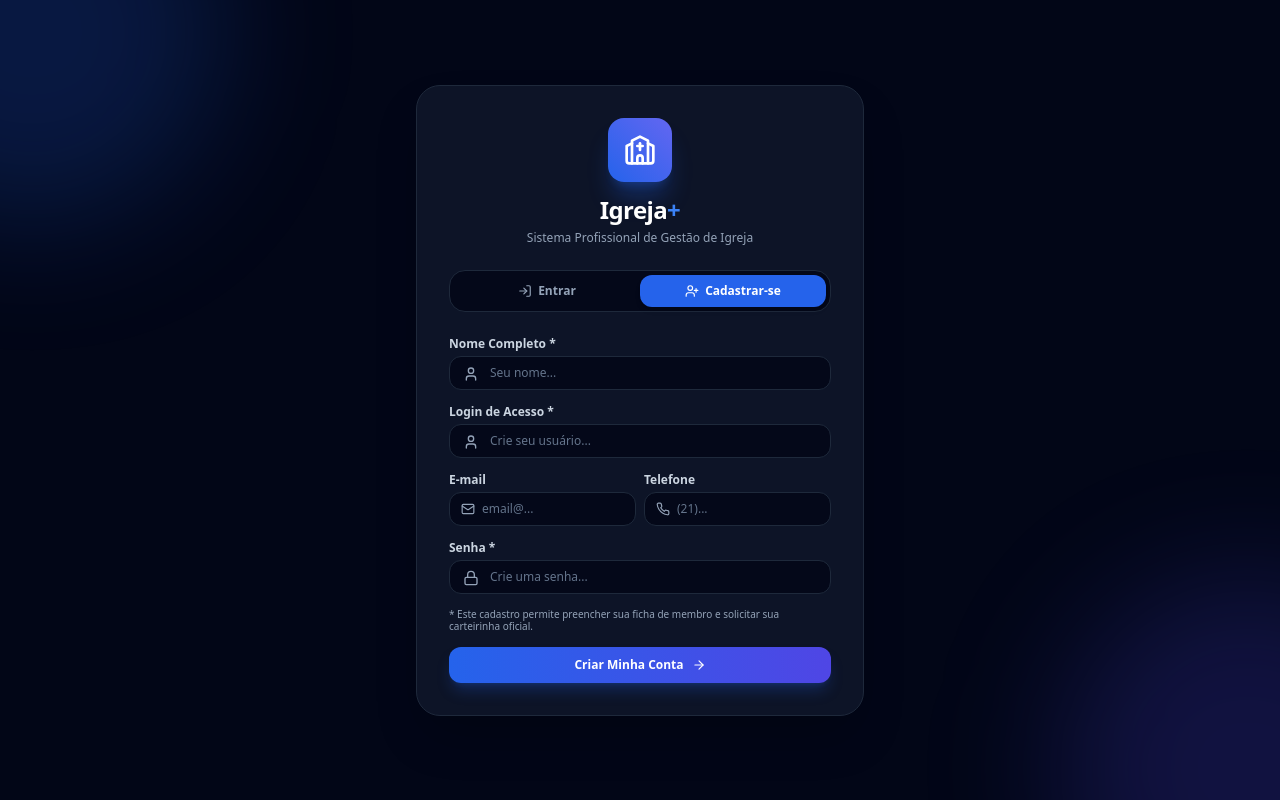
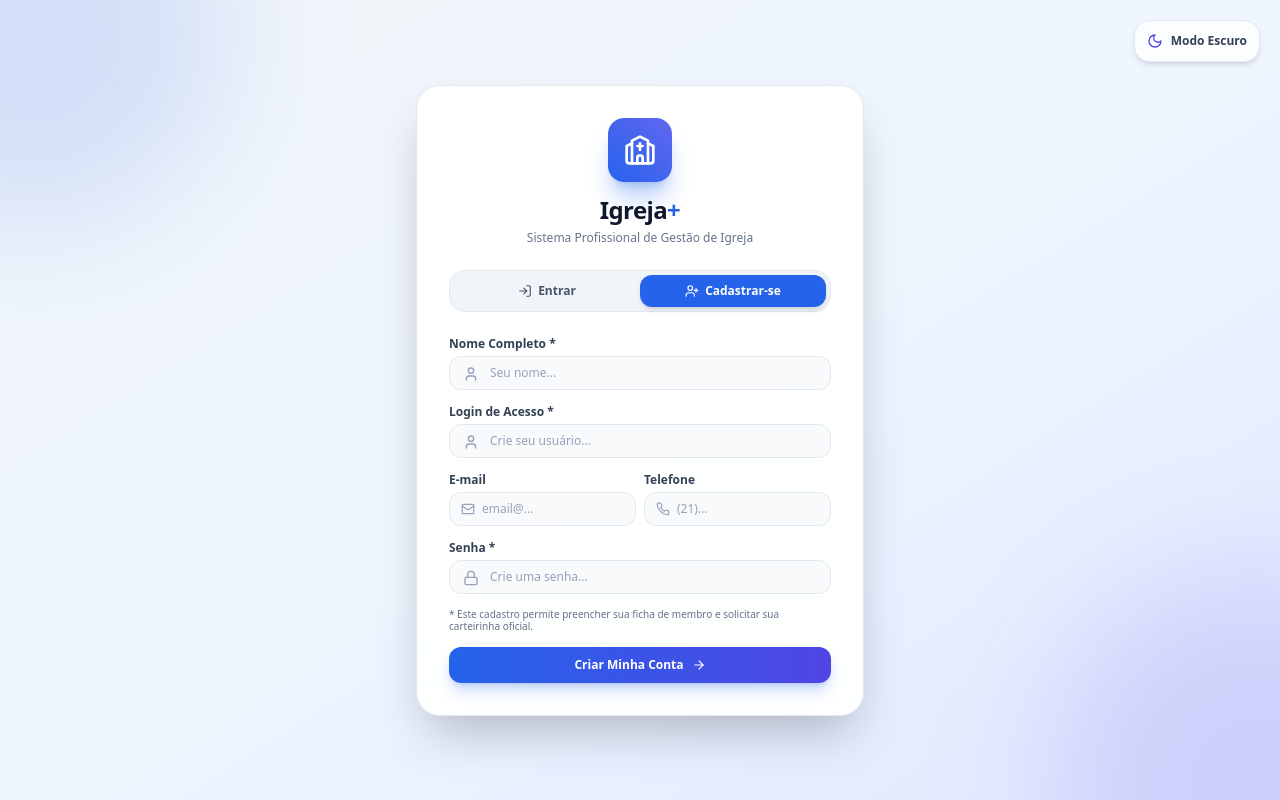
Before and after one commit to MarlosCesar/igrejaPlus, a React (Vite) app in the folder frontend/: page /login in a window 1280 px wide. Both pictures are taken after a click on the button "Cadastrar-se". Built offline with nearby package versions, Linux system fonts and the light colour scheme.

Commit message:
fix: Ajusta cor da fonte do usuario para preto no modo claro e adiciona seletor Modo Claro/Escuro na tela de Login com preferencia salva

```diff
--- a/frontend/src/components/layout/Navbar.tsx
+++ b/frontend/src/components/layout/Navbar.tsx
@@ -53,10 +53,10 @@ export const Navbar: React.FC<NavbarProps> = ({ onToggleMobileMenu }) => {
             {user?.user_nome?.charAt(0).toUpperCase() || 'U'}
           </div>
           <div className="hidden md:block text-left">
-            <p className="text-xs font-medium text-slate-200 dark:text-slate-200 light:text-slate-900 leading-none">
+            <p className="text-xs font-bold text-slate-900 dark:text-slate-100 leading-none">
               {user?.user_nome || 'Usuário'}
             </p>
-            <p className="text-[10px] text-blue-400 font-medium leading-none mt-1">
+            <p className="text-[10px] text-blue-600 dark:text-blue-400 font-semibold leading-none mt-1">
               {user?.user_nivel || 'Membro'}
             </p>
           </div>
--- a/frontend/src/pages/Login.tsx
+++ b/frontend/src/pages/Login.tsx
@@ -1,10 +1,12 @@
 import React, { useState } from 'react';
 import { useNavigate } from 'react-router-dom';
-import { Church, Lock, User, ArrowRight, AlertCircle, Loader2, Mail, Phone, UserPlus, LogIn } from 'lucide-react';
+import { Church, Lock, User, ArrowRight, AlertCircle, Loader2, Mail, Phone, UserPlus, LogIn, Sun, Moon } from 'lucide-react';
 import { useAuth } from '../context/AuthContext';
+import { useTheme } from '../context/ThemeContext';
 import api from '../services/api';
 
 export const Login: React.FC = () => {
+  const { theme, toggleTheme } = useTheme();
   const [isRegisterMode, setIsRegisterMode] = useState(false);
 
   // Form fields
@@ -78,32 +80,51 @@ export const Login: React.FC = () => {
   };
 
   return (
-    <div className="min-h-screen bg-slate-950 flex items-center justify-center p-4 relative overflow-hidden">
+    <div className="min-h-screen bg-gradient-to-br from-slate-100 via-blue-50 to-indigo-100 dark:bg-slate-950 dark:from-slate-950 dark:to-slate-900 flex items-center justify-center p-4 relative overflow-hidden transition-colors duration-300">
       {/* Background Glows */}
-      <div className="absolute -top-40 -left-40 w-96 h-96 bg-blue-600/20 rounded-full blur-3xl pointer-events-none" />
-      <div className="absolute -bottom-40 -right-40 w-96 h-96 bg-indigo-600/20 rounded-full blur-3xl pointer-events-none" />
+      <div className="absolute -top-40 -left-40 w-96 h-96 bg-blue-600/15 dark:bg-blue-600/20 rounded-full blur-3xl pointer-events-none" />
+      <div className="absolute -bottom-40 -right-40 w-96 h-96 bg-indigo-600/15 dark:bg-indigo-600/20 rounded-full blur-3xl pointer-events-none" />
 
-      <div className="w-full max-w-md bg-slate-900/90 border border-slate-800 rounded-3xl p-8 shadow-2xl backdrop-blur-xl z-10 space-y-6">
+      {/* Theme Toggle Button */}
+      <button
+        onClick={toggleTheme}
+        className="absolute top-5 right-5 p-3 rounded-2xl bg-white/80 dark:bg-slate-900/80 border border-slate-200 dark:border-slate-800 text-slate-700 dark:text-slate-300 shadow-md backdrop-blur-md hover:bg-slate-100 dark:hover:bg-slate-800 transition-all z-50 flex items-center space-x-2 text-xs font-semibold"
+        title={`Alternar para modo ${theme === 'dark' ? 'claro' : 'escuro'}`}
+      >
+        {theme === 'dark' ? (
+          <>
+            <Sun className="w-4 h-4 text-amber-400" />
+            <span>Modo Claro</span>
+          </>
+        ) : (
+          <>
+            <Moon className="w-4 h-4 text-indigo-600" />
+            <span>Modo Escuro</span>
+          </>
+        )}
+      </button>
+
+      <div className="w-full max-w-md bg-white/95 dark:bg-slate-900/90 border border-slate-200 dark:border-slate-800 rounded-3xl p-8 shadow-2xl backdrop-blur-xl z-10 space-y-6 transition-colors duration-300">
         {/* Logo Header */}
         <div className="text-center">
           <div className="inline-flex items-center justify-center w-16 h-16 rounded-2xl bg-gradient-to-tr from-blue-600 to-indigo-500 text-white shadow-xl shadow-blue-600/30 mb-3">
             <Church className="w-8 h-8" />
           </div>
-          <h1 className="text-2xl font-extrabold text-white tracking-tight">
-            Igreja<span className="text-blue-500">+</span>
+          <h1 className="text-2xl font-extrabold text-slate-900 dark:text-white tracking-tight">
+            Igreja<span className="text-blue-600 dark:text-blue-500">+</span>
           </h1>
-          <p className="text-xs text-slate-400 mt-1">Sistema Profissional de Gestão de Igreja</p>
+          <p className="text-xs text-slate-500 dark:text-slate-400 mt-1">Sistema Profissional de Gestão de Igreja</p>
         </div>
 
         {/* Tab Switcher */}
-        <div className="grid grid-cols-2 p-1 bg-slate-950/80 border border-slate-800 rounded-2xl">
+        <div className="grid grid-cols-2 p-1 bg-slate-100 dark:bg-slate-950/80 border border-slate-200 dark:border-slate-800 rounded-2xl">
           <button
             type="button"
             onClick={() => { setIsRegisterMode(false); setError(''); }}
             className={`py-2 text-xs font-bold rounded-xl transition-all flex items-center justify-center space-x-1.5 ${
               !isRegisterMode
                 ? 'bg-blue-600 text-white shadow-md'
-                : 'text-slate-400 hover:text-slate-200'
+                : 'text-slate-600 dark:text-slate-400 hover:text-slate-900 dark:hover:text-slate-200'
             }`}
           >
             <LogIn className="w-3.5 h-3.5" />
@@ -115,7 +136,7 @@ export const Login: React.FC = () => {
             className={`py-2 text-xs font-bold rounded-xl transition-all flex items-center justify-center space-x-1.5 ${
               isRegisterMode
                 ? 'bg-blue-600 text-white shadow-md'
-                : 'text-slate-400 hover:text-slate-200'
+                : 'text-slate-600 dark:text-slate-400 hover:text-slate-900 dark:hover:text-slate-200'
             }`}
           >
             <UserPlus className="w-3.5 h-3.5" />
@@ -124,7 +145,7 @@ export const Login: React.FC = () => {
         </div>
 
         {error && (
-          <div className="p-3.5 rounded-xl bg-red-500/10 border border-red-500/20 flex items-start space-x-3 text-red-400 text-xs">
+          <div className="p-3.5 rounded-xl bg-red-500/10 border border-red-500/20 flex items-start space-x-3 text-red-600 dark:text-red-400 text-xs">
             <AlertCircle className="w-4 h-4 shrink-0 mt-0.5" />
             <span>{error}</span>
           </div>
@@ -134,7 +155,7 @@ export const Login: React.FC = () => {
         {!isRegisterMode ? (
           <form onSubmit={handleSubmitLogin} className="space-y-4">
             <div>
-              <label className="block text-xs font-semibold text-slate-300 mb-1.5">Login / Usuário</label>
+              <label className="block text-xs font-semibold text-slate-700 dark:text-slate-300 mb-1.5">Login / Usuário</label>
               <div className="relative">
                 <User className="absolute left-3.5 top-3 w-4 h-4 text-slate-400" />
                 <input
@@ -143,13 +164,13 @@ export const Login: React.FC = () => {
                   value={loginInput}
                   onChange={(e) => setLoginInput(e.target.value)}
                   placeholder="Seu usuário..."
-                  className="w-full bg-slate-950/80 border border-slate-800 rounded-xl pl-10 pr-4 py-2.5 text-sm text-slate-100 placeholder:text-slate-500 focus:outline-none focus:ring-2 focus:ring-blue-500/50 transition-all"
+                  className="w-full bg-slate-50 dark:bg-slate-950/80 border border-slate-200 dark:border-slate-800 rounded-xl pl-10 pr-4 py-2.5 text-sm text-slate-900 dark:text-slate-100 placeholder:text-slate-400 dark:placeholder:text-slate-500 focus:outline-none focus:ring-2 focus:ring-blue-500/50 transition-all"
                 />
               </div>
             </div>
 
             <div>
-              <label className="block text-xs font-semibold text-slate-300 mb-1.5">Senha</label>
+              <label className="block text-xs font-semibold text-slate-700 dark:text-slate-300 mb-1.5">Senha</label>
               <div className="relative">
                 <Lock className="absolute left-3.5 top-3 w-4 h-4 text-slate-400" />
                 <input
@@ -158,7 +179,7 @@ export const Login: React.FC = () => {
                   value={senhaInput}
                   onChange={(e) => setSenhaInput(e.target.value)}
                   placeholder="••••••••"
-                  className="w-full bg-slate-950/80 border border-slate-800 rounded-xl pl-10 pr-4 py-2.5 text-sm text-slate-100 placeholder:text-slate-500 focus:outline-none focus:ring-2 focus:ring-blue-500/50 transition-all"
+                  className="w-full bg-slate-50 dark:bg-slate-950/80 border border-slate-200 dark:border-slate-800 rounded-xl pl-10 pr-4 py-2.5 text-sm text-slate-900 dark:text-slate-100 placeholder:text-slate-400 dark:placeholder:text-slate-500 focus:outline-none focus:ring-2 focus:ring-blue-500/50 transition-all"
                 />
               </div>
             </div>
@@ -182,7 +203,7 @@ export const Login: React.FC = () => {
           /* REGISTER FORM */
           <form onSubmit={handleSubmitRegister} className="space-y-3.5">
             <div>
-              <label className="block text-xs font-semibold text-slate-300 mb-1">Nome Completo *</label>
+              <label className="block text-xs font-semibold text-slate-700 dark:text-slate-300 mb-1">Nome Completo *</label>
               <div className="relative">
                 <User className="absolute left-3.5 top-2.5 w-4 h-4 text-slate-400" />
                 <input
@@ -191,13 +212,13 @@ export const Login: React.FC = () => {
                   value={nomeInput}
                   onChange={(e) => setNomeInput(e.target.value)}
                   placeholder="Seu nome..."
-                  className="w-full bg-slate-950/80 border border-slate-800 rounded-xl pl-10 pr-4 py-2 text-xs text-slate-100 placeholder:text-slate-500 focus:outline-none focus:ring-2 focus:ring-blue-500/50 transition-all"
+                  className="w-full bg-slate-50 dark:bg-slate-950/80 border border-slate-200 dark:border-slate-800 rounded-xl pl-10 pr-4 py-2 text-xs text-slate-900 dark:text-slate-100 placeholder:text-slate-400 dark:placeholder:text-slate-500 focus:outline-none focus:ring-2 focus:ring-blue-500/50 transition-all"
                 />
               </div>
             </div>
 
             <div>
-              <label className="block text-xs font-semibold text-slate-300 mb-1">Login de Acesso *</label>
+              <label className="block text-xs font-semibold text-slate-700 dark:text-slate-300 mb-1">Login de Acesso *</label>
               <div className="relative">
                 <User className="absolute left-3.5 top-2.5 w-4 h-4 text-slate-400" />
                 <input
@@ -206,14 +227,14 @@ export const Login: React.FC = () => {
                   value={loginInput}
                   onChange={(e) => setLoginInput(e.target.value)}
                   placeholder="Crie seu usuário..."
-                  className="w-full bg-slate-950/80 border border-slate-800 rounded-xl pl-10 pr-4 py-2 text-xs text-slate-100 placeholder:text-slate-500 focus:outline-none focus:ring-2 focus:ring-blue-500/50 transition-all"
+                  className="w-full bg-slate-50 dark:bg-slate-950/80 border border-slate-200 dark:border-slate-800 rounded-xl pl-10 pr-4 py-2 text-xs text-slate-900 dark:text-slate-100 placeholder:text-slate-400 dark:placeholder:text-slate-500 focus:outline-none focus:ring-2 focus:ring-blue-500/50 transition-all"
                 />
               </div>
             </div>
 
             <div className="grid grid-cols-2 gap-2">
               <div>
-                <label className="block text-xs font-semibold text-slate-300 mb-1">E-mail</label>
+                <label className="block text-xs font-semibold text-slate-700 dark:text-slate-300 mb-1">E-mail</label>
                 <div className="relative">
                   <Mail className="absolute left-3 top-2.5 w-3.5 h-3.5 text-slate-400" />
                   <input
@@ -221,13 +242,13 @@ export const Login: React.FC = () => {
                     value={emailInput}
                     onChange={(e) => setEmailInput(e.target.value)}
                     placeholder="email@..."
-                    className="w-full bg-slate-950/80 border border-slate-800 rounded-xl pl-8 pr-2.5 py-2 text-xs text-slate-100 placeholder:text-slate-500 focus:outline-none focus:ring-2 focus:ring-blue-500/50 transition-all"
+                    className="w-full bg-slate-50 dark:bg-slate-950/80 border border-slate-200 dark:border-slate-800 rounded-xl pl-8 pr-2.5 py-2 text-xs text-slate-900 dark:text-slate-100 placeholder:text-slate-400 dark:placeholder:text-slate-500 focus:outline-none focus:ring-2 focus:ring-blue-500/50 transition-all"
                   />
                 </div>
               </div>
 
               <div>
-                <label className="block text-xs font-semibold text-slate-300 mb-1">Telefone</label>
+                <label className="block text-xs font-semibold text-slate-700 dark:text-slate-300 mb-1">Telefone</label>
                 <div className="relative">
                   <Phone className="absolute left-3 top-2.5 w-3.5 h-3.5 text-slate-400" />
                   <input
@@ -235,14 +256,14 @@ export const Login: React.FC = () => {
                     value={telefoneInput}
                     onChange={(e) => setTelefoneInput(e.target.value)}
                     placeholder="(21)..."
-                    className="w-full bg-slate-950/80 border border-slate-800 rounded-xl pl-8 pr-2.5 py-2 text-xs text-slate-100 placeholder:text-slate-500 focus:outline-none focus:ring-2 focus:ring-blue-500/50 transition-all"
+                    className="w-full bg-slate-50 dark:bg-slate-950/80 border border-slate-200 dark:border-slate-800 rounded-xl pl-8 pr-2.5 py-2 text-xs text-slate-900 dark:text-slate-100 placeholder:text-slate-400 dark:placeholder:text-slate-500 focus:outline-none focus:ring-2 focus:ring-blue-500/50 transition-all"
                   />
                 </div>
               </div>
             </div>
 
             <div>
-              <label className="block text-xs font-semibold text-slate-300 mb-1">Senha *</label>
+              <label className="block text-xs font-semibold text-slate-700 dark:text-slate-300 mb-1">Senha *</label>
               <div className="relative">
                 <Lock className="absolute left-3.5 top-2.5 w-4 h-4 text-slate-400" />
                 <input
@@ -251,12 +272,12 @@ export const Login: React.FC = () => {
                   value={senhaInput}
                   onChange={(e) => setSenhaInput(e.target.value)}
                   placeholder="Crie uma senha..."
-                  className="w-full bg-slate-950/80 border border-slate-800 rounded-xl pl-10 pr-4 py-2 text-xs text-slate-100 placeholder:text-slate-500 focus:outline-none focus:ring-2 focus:ring-blue-500/50 transition-all"
+                  className="w-full bg-slate-50 dark:bg-slate-950/80 border border-slate-200 dark:border-slate-800 rounded-xl pl-10 pr-4 py-2 text-xs text-slate-900 dark:text-slate-100 placeholder:text-slate-400 dark:placeholder:text-slate-500 focus:outline-none focus:ring-2 focus:ring-blue-500/50 transition-all"
                 />
               </div>
             </div>
 
-            <p className="text-[10px] text-slate-400 leading-tight">
+            <p className="text-[10px] text-slate-500 dark:text-slate-400 leading-tight">
               * Este cadastro permite preencher sua ficha de membro e solicitar sua carteirinha oficial.
             </p>
 
```
